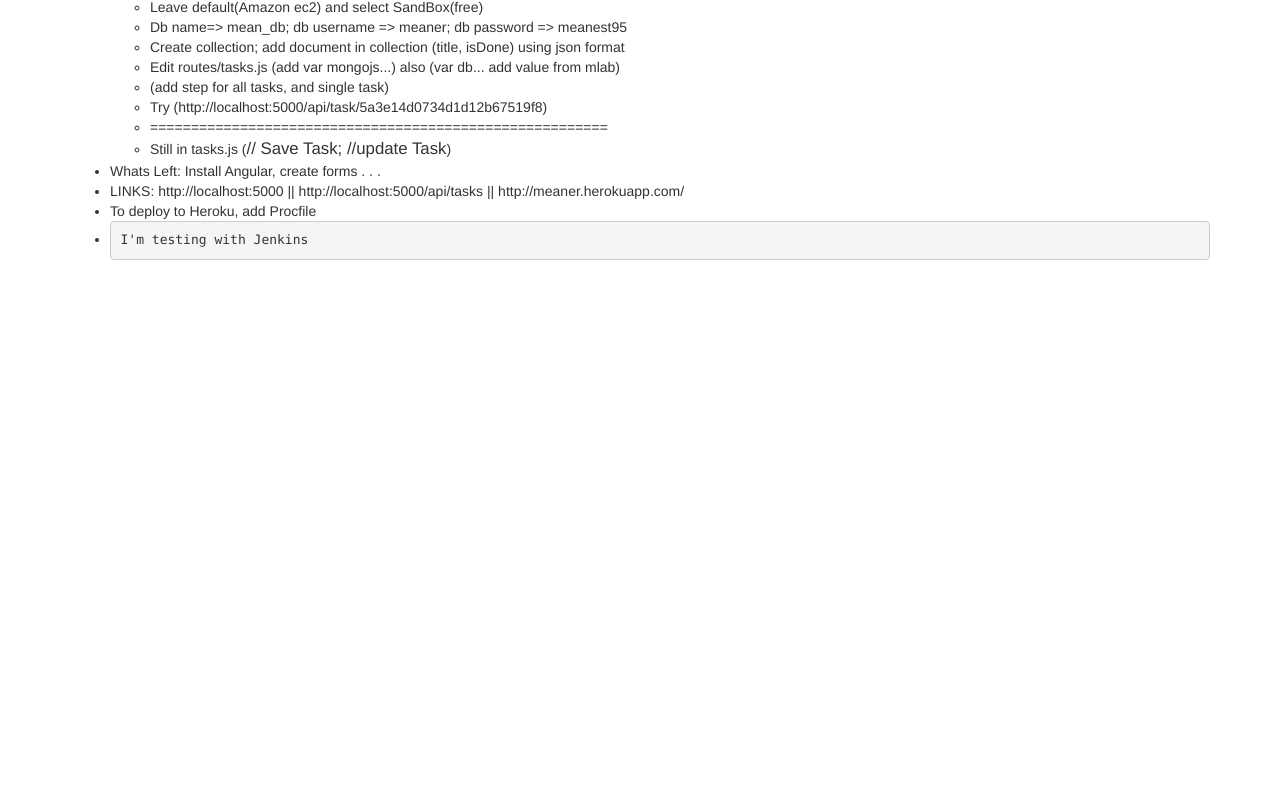
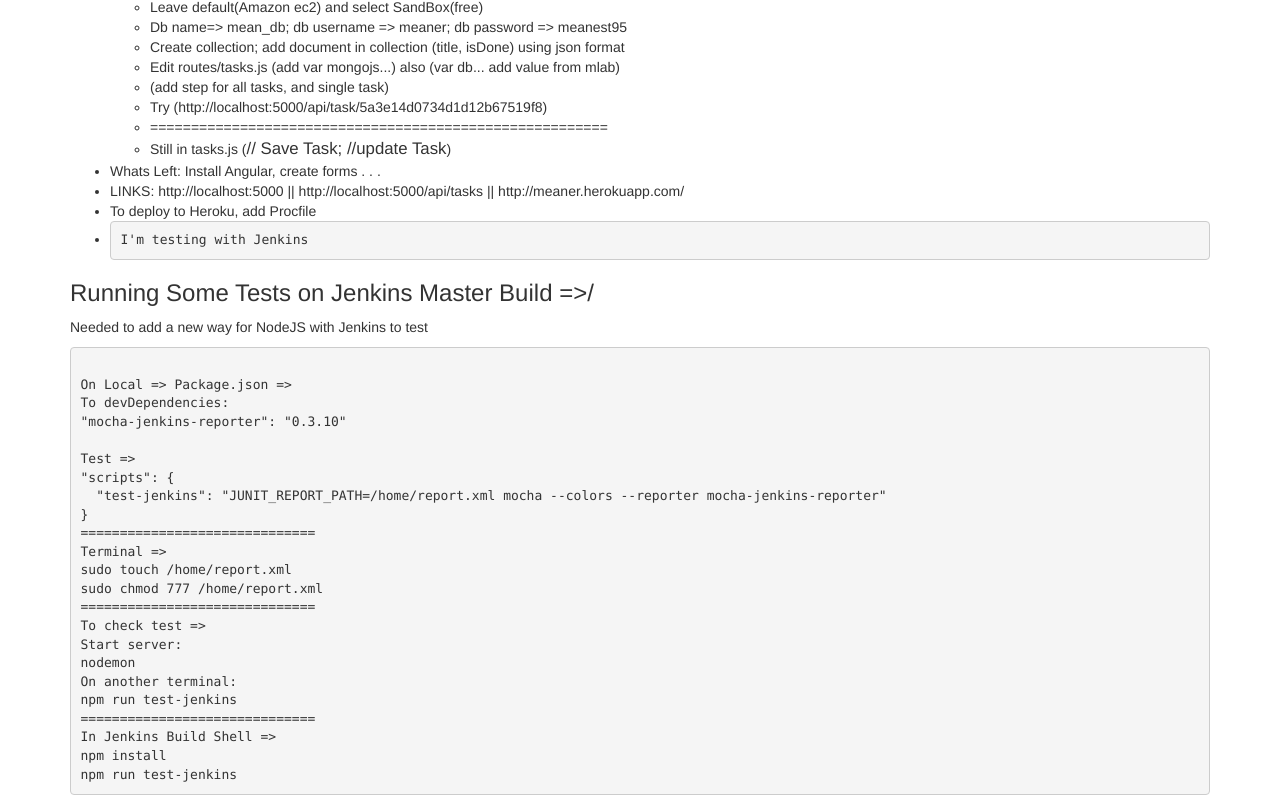
Before and after one commit to ohiodn8/mean, a website: page views/index.html in a window 1280 px wide. Shown: the part 601-1406 px from the top of the page. Before the commit the page ends 871 px from the top, so only its background shows below. Drawn offline with nearby package versions, Linux system fonts and the light colour scheme.

Commit message:
jenkins_test

```diff
--- a/views/index.html
+++ b/views/index.html
@@ -45,6 +45,33 @@
         <li>To deploy to Heroku, add Procfile</li>
 	<li><pre><code>I'm testing with Jenkins</code></pre></li>
     </ul>
+<h3> Running Some Tests on Jenkins Master Build =>/ </h3>
+<p>Needed to add a new way for NodeJS with Jenkins to test <br>
+<pre><code>
+On Local =&gt; Package.json =&gt;
+To devDependencies:
+"mocha-jenkins-reporter": "0.3.10"
+
+Test =&gt;
+"scripts": {
+  "test-jenkins": "JUNIT_REPORT_PATH=/home/report.xml mocha --colors --reporter mocha-jenkins-reporter"
+}
+==============================
+Terminal =&gt;
+sudo touch /home/report.xml
+sudo chmod 777 /home/report.xml
+==============================
+To check test =&gt;
+Start server:
+nodemon
+On another terminal:
+npm run test-jenkins
+==============================
+In Jenkins Build Shell =&gt;
+npm install
+npm run test-jenkins
+</code></pre></p>
+
 </div>
 </body>
 </html>
```
